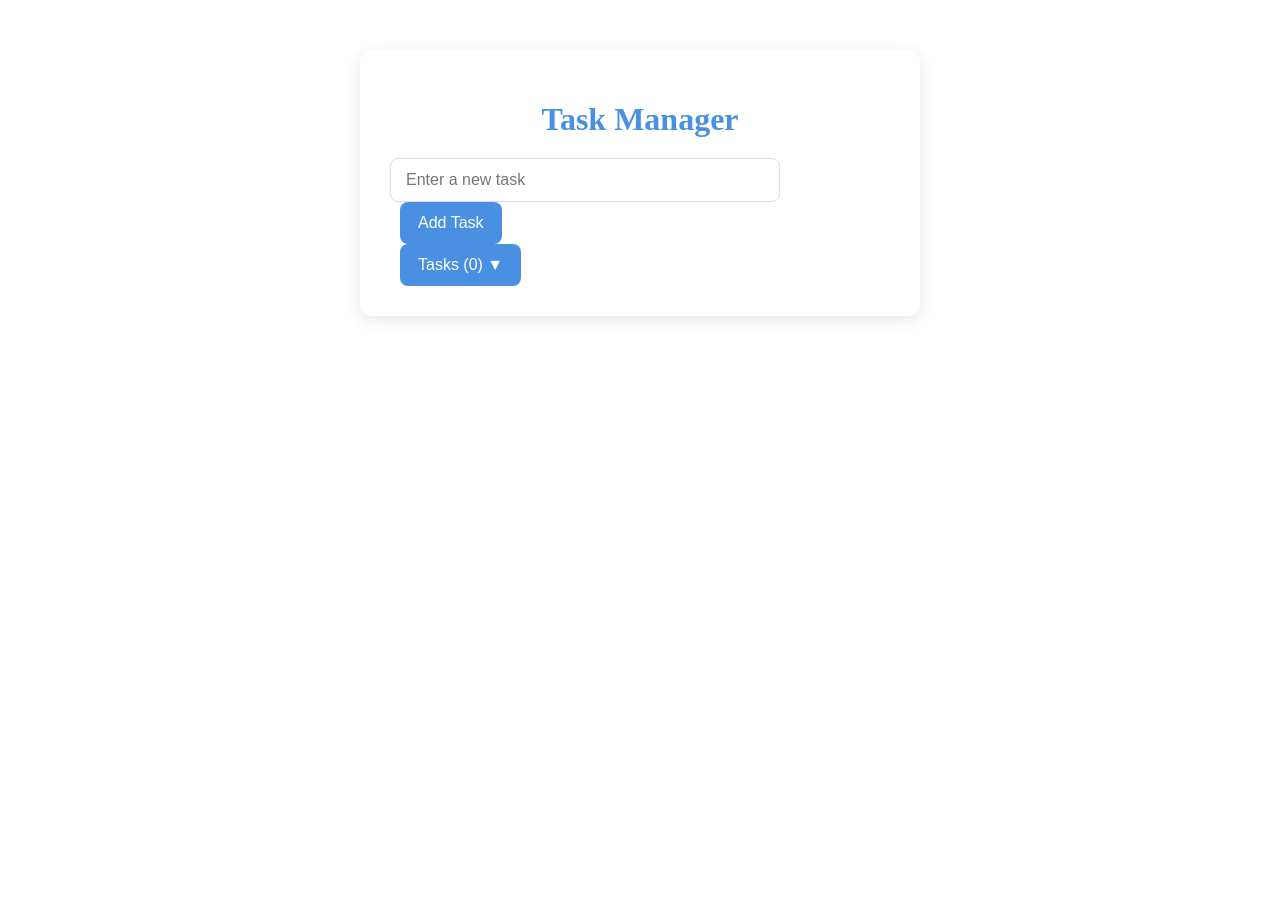
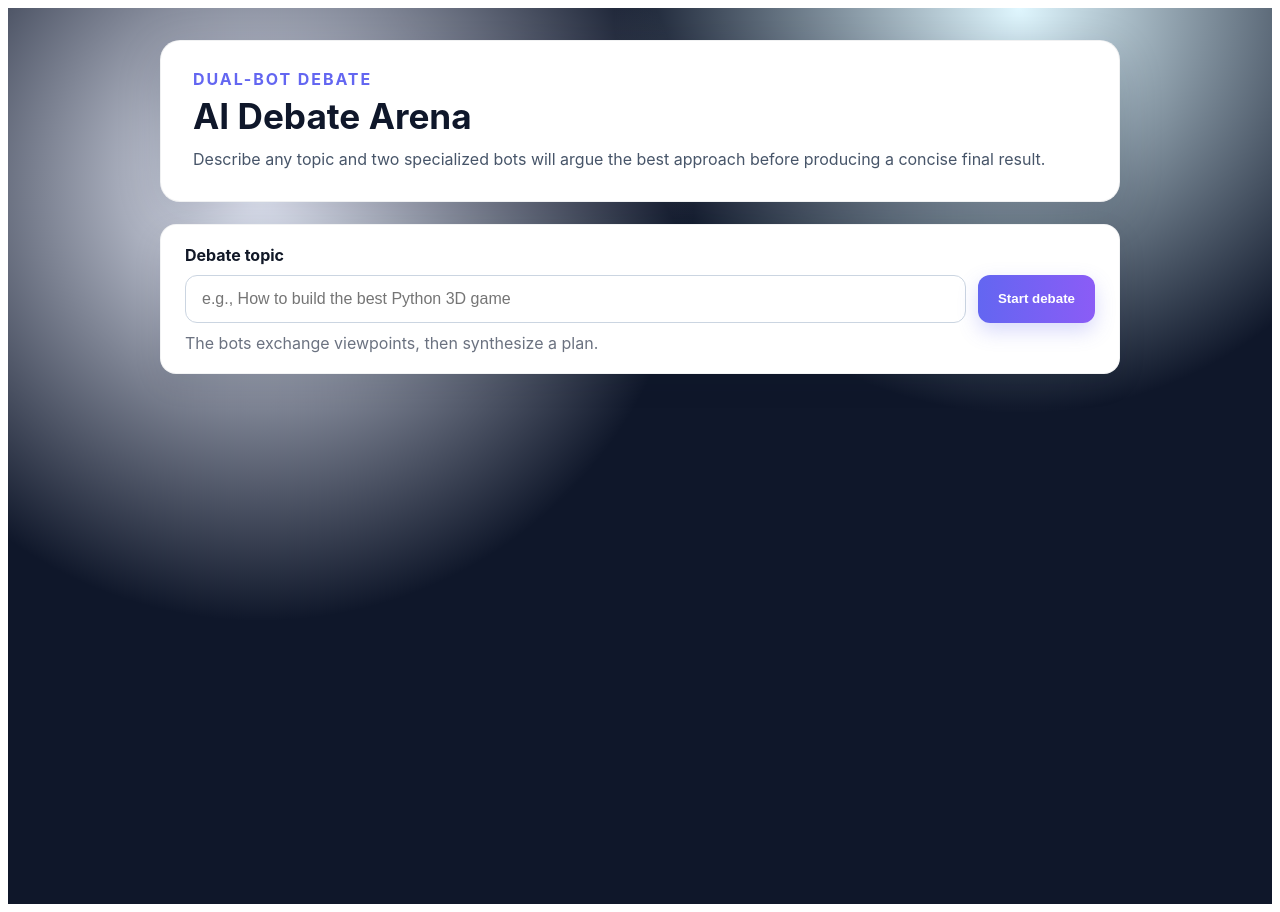
Before and after one commit to liamm8777-source/Angular, an Angular app: page / in a window 1280 px wide. Before the commit the page ends 800 px from the top, so only its background shows below. Built offline with nearby package versions, Linux system fonts and the light colour scheme.

Commit message:
add debate arena feature
Co-authored-by: liamm8777-source <230387570+liamm8777-source@users.noreply.github.com>

```diff
--- a/src/app/app.component.css
+++ b/src/app/app.component.css
@@ -1,132 +1,208 @@
-/* General body style */
-body {
-  font-family: "Segoe UI", Tahoma, Geneva, Verdana, sans-serif;
-  background-color: #f4f6f8;
-  color: #333;
-  margin: 0;
-  padding: 0;
-  display: flex;
-  justify-content: center;
-  align-items: flex-start;
+:host {
+  display: block;
   min-height: 100vh;
+  padding: 32px 16px 64px;
+  background: radial-gradient(circle at 20% 20%, #eef2ff, transparent 35%),
+    radial-gradient(circle at 80% 0%, #e0f7ff, transparent 30%),
+    #0f172a;
+  font-family: "Inter", "Segoe UI", system-ui, -apple-system, sans-serif;
+  color: #0f172a;
 }
 
-/* Container for the app */
-:host {
-  display: block;
-  max-width: 500px;
-  width: 90%;
-  margin: 50px auto;
-  background-color: #ffffff;
-  border-radius: 12px;
-  box-shadow: 0 4px 15px rgba(0, 0, 0, 0.1);
-  padding: 30px;
+.shell {
+  max-width: 960px;
+  margin: 0 auto;
 }
 
-/* App title */
-h1 {
-  text-align: center;
-  color: #4a90e2;
-  margin-bottom: 20px;
-  font-size: 2rem;
+.hero {
+  background: white;
+  border-radius: 20px;
+  padding: 28px 32px;
+  box-shadow: 0 12px 45px rgba(15, 23, 42, 0.15);
+  border: 1px solid rgba(15, 23, 42, 0.06);
 }
 
-/* Input field */
+.eyebrow {
+  text-transform: uppercase;
+  letter-spacing: 0.12em;
+  font-weight: 700;
+  color: #6366f1;
+  margin: 0 0 6px;
+}
+
+h1 {
+  margin: 0;
+  font-size: 2.2rem;
+  color: #0f172a;
+}
+
+.lede {
+  margin: 10px 0 0;
+  color: #475569;
+  line-height: 1.6;
+}
+
+.panel {
+  margin-top: 22px;
+  background: white;
+  border-radius: 16px;
+  padding: 20px 24px;
+  box-shadow: 0 10px 30px rgba(15, 23, 42, 0.08);
+  border: 1px solid rgba(15, 23, 42, 0.05);
+}
+
+.field-label {
+  display: block;
+  font-weight: 700;
+  margin-bottom: 10px;
+  color: #111827;
+}
+
+.input-row {
+  display: flex;
+  flex-wrap: wrap;
+  gap: 12px;
+}
+
 input[type="text"] {
-  width: calc(100% - 110px);
-  padding: 12px 15px;
-  border: 1px solid #ddd;
-  border-radius: 8px;
+  flex: 1 1 340px;
+  padding: 14px 16px;
+  border-radius: 12px;
+  border: 1px solid #cbd5e1;
   font-size: 1rem;
-  transition: border-color 0.3s;
+  outline: none;
+  transition: border-color 0.2s, box-shadow 0.2s;
 }
 
 input[type="text"]:focus {
-  outline: none;
-  border-color: #4a90e2;
+  border-color: #6366f1;
+  box-shadow: 0 0 0 3px rgba(99, 102, 241, 0.15);
 }
 
-/* Add Task button */
 button {
-  padding: 12px 18px;
-  margin-left: 10px;
+  background: linear-gradient(90deg, #6366f1, #8b5cf6);
+  color: white;
   border: none;
-  background-color: #4a90e2;
-  color: #fff;
-  border-radius: 8px;
-  font-size: 1rem;
+  border-radius: 12px;
+  padding: 14px 20px;
+  font-weight: 700;
   cursor: pointer;
-  transition: background-color 0.3s, transform 0.2s;
+  transition: transform 0.15s, box-shadow 0.15s;
+  box-shadow: 0 8px 20px rgba(99, 102, 241, 0.25);
 }
 
 button:hover {
-  background-color: #357ab8;
-  transform: translateY(-2px);
+  transform: translateY(-1px);
+  box-shadow: 0 12px 30px rgba(99, 102, 241, 0.3);
 }
 
-/* Task list */
-ul {
-  list-style: none;
-  padding: 0;
-  margin-top: 20px;
+.hint {
+  margin: 10px 0 0;
+  color: #6b7280;
 }
 
-li {
-  background-color: #f0f4f8;
-  margin-bottom: 10px;
-  padding: 12px 15px;
-  border-radius: 8px;
-  display: flex;
-  justify-content: space-between;
-  align-items: center;
-  transition: background-color 0.3s;
+.error {
+  color: #dc2626;
+  font-weight: 600;
+  margin: 8px 0 0;
 }
 
-li:hover {
-  background-color: #e1e8f0;
+.debate {
+  margin-top: 22px;
+  display: grid;
+  grid-template-columns: 1fr 1fr;
+  gap: 14px;
 }
 
-/* Task text */
-li span {
-  flex: 1;
+.message {
+  background: white;
+  border-radius: 14px;
+  padding: 16px 18px;
+  box-shadow: 0 8px 22px rgba(15, 23, 42, 0.08);
+  border: 1px solid rgba(15, 23, 42, 0.06);
 }
 
-/* Delete button inside task */
-li button {
-  background-color: #ff5c5c;
-  padding: 6px 10px;
-  font-size: 0.9rem;
+.message-header {
+  display: flex;
+  align-items: center;
+  justify-content: space-between;
+  margin-bottom: 10px;
+  color: #111827;
+  font-weight: 700;
 }
 
-li button:hover {
-  background-color: #e04e4e;
+.speaker {
+  color: #0f172a;
 }
 
-/* Completed task */
-.completed span {
-  text-decoration: line-through;
-  color: #999;
-  font-style: italic;
+.badge {
+  padding: 6px 10px;
+  border-radius: 999px;
+  font-size: 0.8rem;
+  font-weight: 700;
+  text-transform: uppercase;
+  letter-spacing: 0.08em;
+  background: #e2e8f0;
+  color: #0f172a;
 }
 
-/* Responsive */
-@media (max-width: 500px) {
-  input[type="text"] {
-    width: 100%;
-    margin-bottom: 10px;
+.badge.pro {
+  background: rgba(22, 163, 74, 0.12);
+  color: #166534;
+}
+
+.badge.con {
+  background: rgba(219, 39, 119, 0.12);
+  color: #be185d;
+}
+
+.message.pro {
+  border-left: 4px solid #16a34a;
+}
+
+.message.con {
+  border-left: 4px solid #db2777;
+}
+
+.message p {
+  margin: 0;
+  color: #374151;
+  line-height: 1.6;
+}
+
+.verdict {
+  margin-top: 22px;
+  background: #0f172a;
+  color: #e2e8f0;
+  border-radius: 16px;
+  padding: 20px 24px;
+  box-shadow: 0 12px 35px rgba(0, 0, 0, 0.28);
+}
+
+.verdict h2 {
+  margin: 0 0 10px;
+  color: #c7d2fe;
+}
+
+.verdict p {
+  margin: 0;
+  line-height: 1.7;
+}
+
+@media (max-width: 820px) {
+  .debate {
+    grid-template-columns: 1fr;
+  }
+}
+
+@media (max-width: 520px) {
+  .input-row {
+    flex-direction: column;
+    align-items: stretch;
   }
 
   button {
     width: 100%;
-    margin-left: 0;
-  }
-
-  li {
-    flex-direction: column;
-    align-items: flex-start;
-  }
-
-  li button {
-    margin-top: 5px;
+    text-align: center;
   }
 }
--- a/src/app/app.component.html
+++ b/src/app/app.component.html
@@ -1,22 +1,46 @@
-<h1>{{ title }}</h1>
+<main class="shell">
+  <header class="hero">
+    <p class="eyebrow">Dual-bot debate</p>
+    <h1>{{ title }}</h1>
+    <p class="lede">
+      Describe any topic and two specialized bots will argue the best approach
+      before producing a concise final result.
+    </p>
+  </header>
 
-<div class="task-input">
-  <input type="text" [(ngModel)]="newTask" placeholder="Enter a new task" />
-  <button (click)="addTask()">Add Task</button>
-</div>
+  <section class="panel">
+    <label class="field-label" for="topic">Debate topic</label>
+    <div class="input-row">
+      <input
+        id="topic"
+        type="text"
+        [(ngModel)]="topic"
+        placeholder="e.g., How to build the best Python 3D game"
+      />
+      <button type="button" (click)="startDebate()">Start debate</button>
+    </div>
+    <p class="hint">The bots exchange viewpoints, then synthesize a plan.</p>
+    <p class="error" *ngIf="errorMessage">{{ errorMessage }}</p>
+  </section>
 
-<div class="task-dropdown" [class.open]="tasks.length > 0">
-  <button class="dropdown-btn" (click)="toggleDropdown()">
-    Tasks ({{ tasks.length }}) ▼
-  </button>
+  <section class="debate" *ngIf="messages.length">
+    <div
+      class="message"
+      *ngFor="let message of messages"
+      [ngClass]="message.role"
+    >
+      <div class="message-header">
+        <span class="badge" [ngClass]="message.role">
+          {{ message.role === 'pro' ? 'Proposer' : 'Challenger' }}
+        </span>
+        <span class="speaker">{{ message.speaker }}</span>
+      </div>
+      <p>{{ message.content }}</p>
+    </div>
+  </section>
 
-  <ul *ngIf="isDropdownOpen">
-    <li
-      *ngFor="let task of tasks; let i = index"
-      [class.completed]="task.completed"
-    >
-      <span (click)="toggleComplete(task)">{{ task.text }}</span>
-      <button (click)="deleteTask(i)">Delete</button>
-    </li>
-  </ul>
-</div>
+  <section class="verdict" *ngIf="verdict">
+    <h2>Final Result</h2>
+    <p>{{ verdict }}</p>
+  </section>
+</main>
--- a/src/app/app.component.ts
+++ b/src/app/app.component.ts
@@ -1,6 +1,14 @@
+import { CommonModule } from '@angular/common';
 import { Component } from '@angular/core';
 import { FormsModule } from '@angular/forms';
-import { CommonModule } from '@angular/common';
+
+type DebateRole = 'pro' | 'con';
+
+interface DebateMessage {
+  speaker: string;
+  role: DebateRole;
+  content: string;
+}
 
 @Component({
   selector: 'app-root',
@@ -10,30 +18,69 @@ import { CommonModule } from '@angular/common';
   styleUrls: ['./app.component.css'],
 })
 export class AppComponent {
-  title = 'Task Manager';
-  newTask: string = '';
-  tasks: { text: string; completed: boolean }[] = [];
-  isDropdownOpen = false;
+  title = 'AI Debate Arena';
+  topic = '';
+  errorMessage = '';
+  isDebating = false;
+  messages: DebateMessage[] = [];
+  verdict = '';
 
-  addTask(): void {
-    const trimmed = this.newTask.trim();
-    if (!trimmed) {
-      alert('Please enter a task');
+  startDebate(): void {
+    const subject = this.topic.trim();
+
+    if (!subject) {
+      this.errorMessage = 'Please enter a topic to debate.';
+      this.resetDebate();
       return;
     }
-    this.tasks.push({ text: trimmed, completed: false });
-    this.newTask = '';
+
+    this.errorMessage = '';
+    this.isDebating = true;
+    this.messages = this.createDebate(subject);
+    this.verdict = this.createVerdict(subject);
   }
 
-  deleteTask(index: number): void {
-    this.tasks.splice(index, 1);
+  private resetDebate(): void {
+    this.messages = [];
+    this.verdict = '';
+    this.isDebating = false;
   }
 
-  toggleDropdown(): void {
-    this.isDropdownOpen = !this.isDropdownOpen;
+  private createDebate(topic: string): DebateMessage[] {
+    const focus = this.emphasize(topic);
+
+    return [
+      {
+        speaker: 'Bot Atlas',
+        role: 'pro',
+        content: `I’ll champion a structured plan for ${focus}: clarify the audience, set performance targets, and choose a rendering stack early to avoid rework.`,
+      },
+      {
+        speaker: 'Bot Echo',
+        role: 'con',
+        content: `I’ll pressure-test that. Before picking tools, we need rapid prototypes to validate fun and feel. Over-planning can stall progress on ${focus}.`,
+      },
+      {
+        speaker: 'Bot Atlas',
+        role: 'pro',
+        content: `Fair push. We can balance both by selecting a Python-friendly engine like Godot or Panda3D, then establishing modules for assets, physics, and AI loops.`,
+      },
+      {
+        speaker: 'Bot Echo',
+        role: 'con',
+        content: `Prototype loops should ship weekly. Use tight CI, scene prefabs, and telemetry to measure frame times and player flow for ${focus}.`,
+      },
+    ];
   }
 
-  toggleComplete(task: { text: string; completed: boolean }): void {
-    task.completed = !task.completed;
+  private createVerdict(topic: string): string {
+    const focus = this.emphasize(topic);
+
+    return `Blend both strategies for ${focus}: prototype fast to test feel, but stabilize around a documented engine setup (rendering, physics, asset pipeline) with automated checks so improvements are measurable and reversible.`;
+  }
+
+  private emphasize(text: string): string {
+    const normalized = text.trim();
+    return normalized.charAt(0).toUpperCase() + normalized.slice(1);
   }
 }
```
Also changed, not shown: 2 other files (tests, documents, lock files or other folders).
